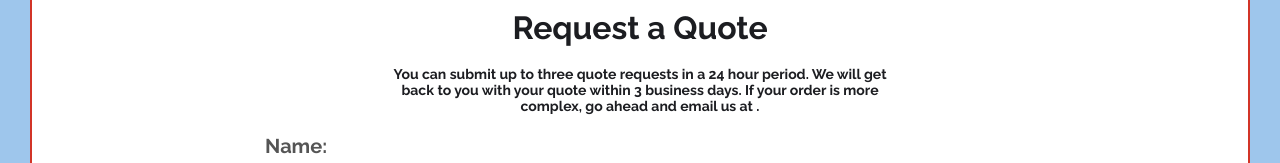
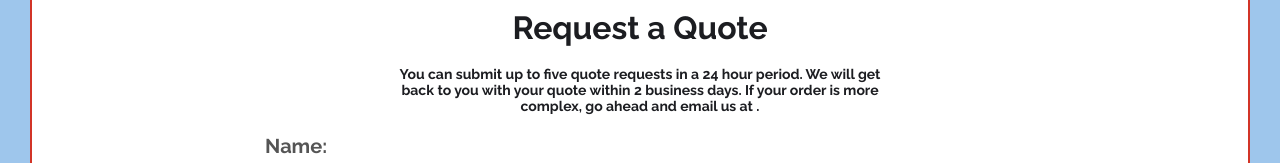
Before and after one commit to taylorhughes291/screenworks, a React (Create React App) app: page /quote in a window 1280 px wide. Shown: the part 154-317 px from the top of the page. Built offline with nearby package versions, Linux system fonts and the light colour scheme; no server answers.

Commit message:
added 5 tries to submit

```diff
--- a/src/components/pages/Quote.js
+++ b/src/components/pages/Quote.js
@@ -186,8 +186,8 @@ const Quote = () => {
                 font-size: 14px;
               `}
             >
-              You can submit up to three quote requests in a 24 hour period. We
-              will get back to you with your quote within 3 business days. If
+              You can submit up to five quote requests in a 24 hour period. We
+              will get back to you with your quote within 2 business days. If
               your order is more complex, go ahead and email us at{" "}
               {<EmailLink />}.
             </h3>
--- a/src/helpers/localStorage.js
+++ b/src/helpers/localStorage.js
@@ -24,7 +24,7 @@ export const handleSubmissionCount = (readOnly = false, res = 0) => {
       if (throwawayTries >= 30) {
         return false;
       }
-      if (currentValue >= 3) {
+      if (currentValue >= 5) {
         return false;
       }
       if (!readOnly) {
```
